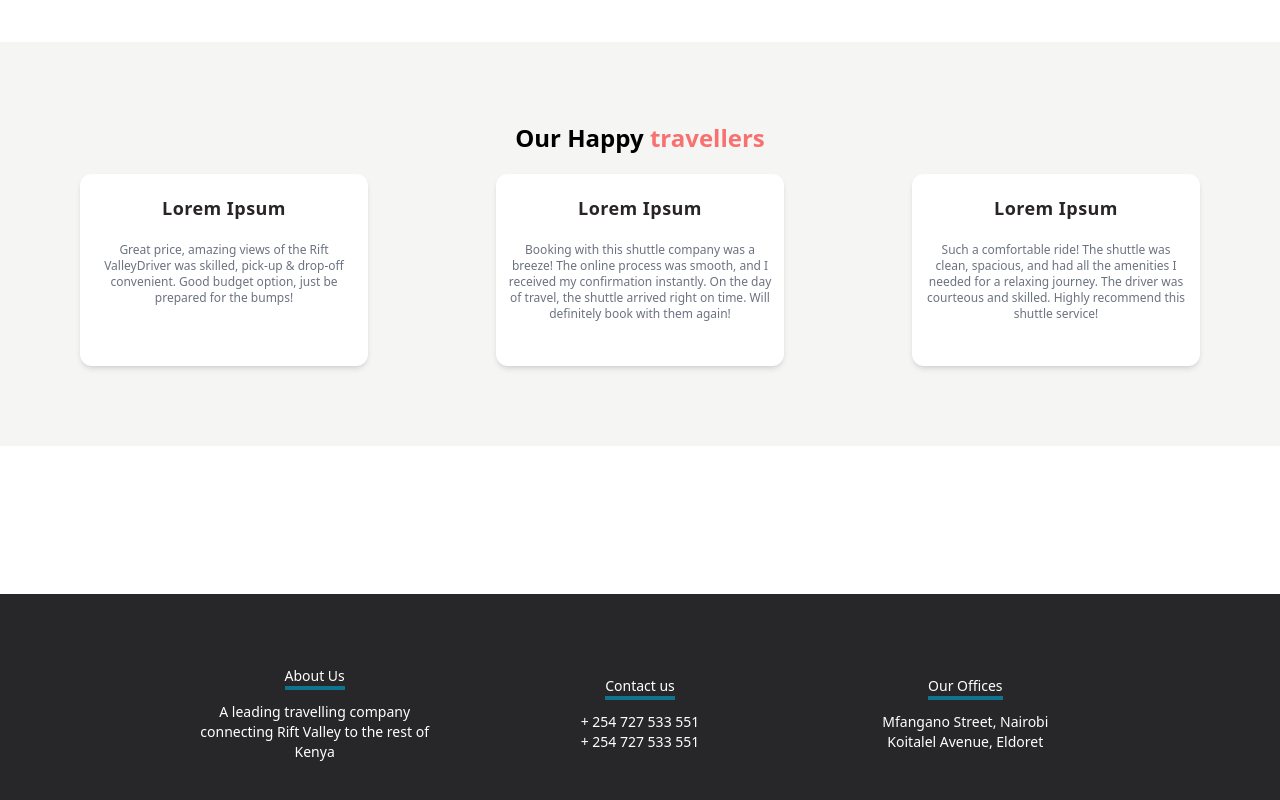
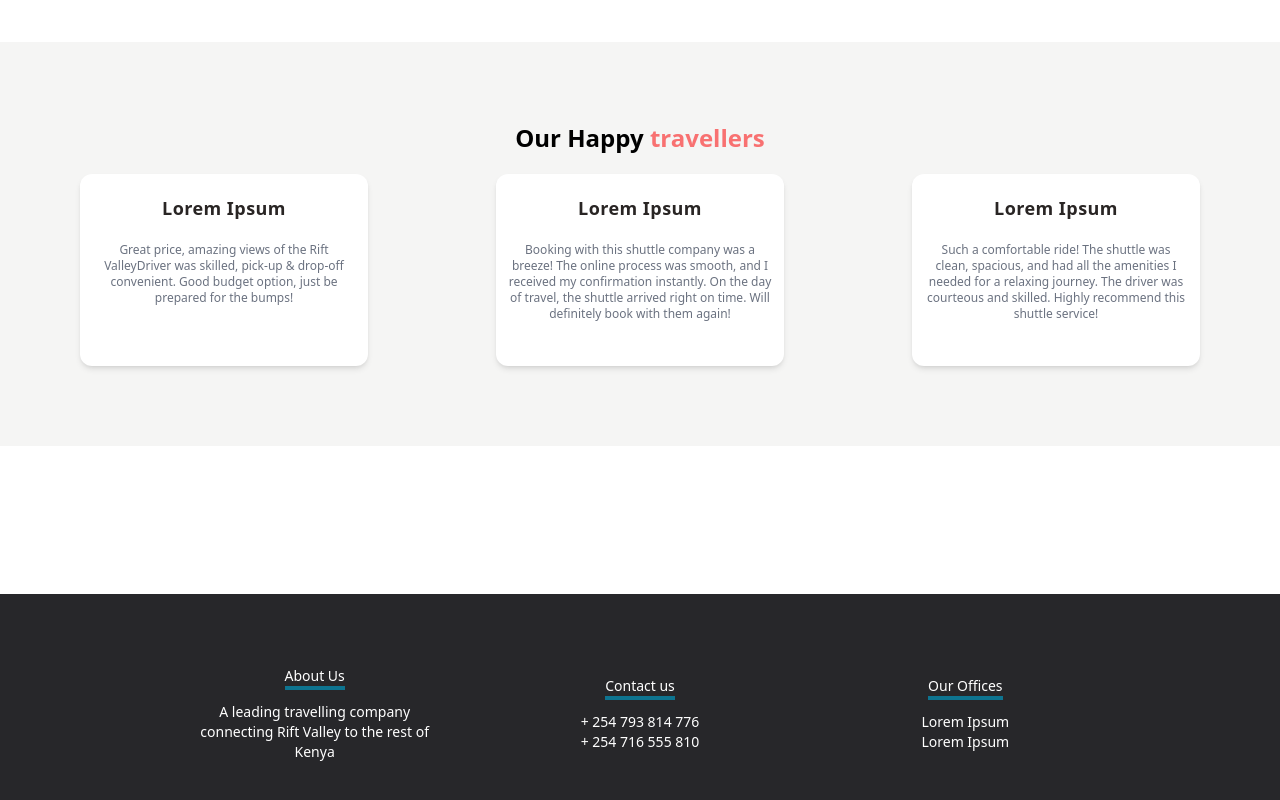
Before and after one commit to melau-eddy/Twende-frontend, a React (Vite) app: page / in a window 1280 px wide. Shown: the part 1235-2035 px from the top of the page. Built offline with nearby package versions, Linux system fonts and the light colour scheme; no server answers.

Commit message:
layout tsx

```diff
--- a/src/layout/Footer.tsx
+++ b/src/layout/Footer.tsx
@@ -10,16 +10,16 @@ export default function Footer() {
         <div className="flex flex-col items-center w-[240px]">
           <h1 className="border-b-4 border-cyan-700 mb-3 w-fit">Contact us</h1>
           <p className="flex flex-col">
-            <span>+ 254 727 533 551</span>
-            <span>+ 254 727 533 551</span>
+            <span>+ 254 793 814 776</span>
+            <span>+ 254 716 555 810</span>
           </p>
         </div>
 
         <div className=" flex flex-col items-center w-[240px]">
           <h1 className="border-b-4 border-cyan-700 mb-3 w-fit">Our Offices</h1>
           <p className=" flex flex-col">
-            <span>Mfangano Street, Nairobi</span>
-            <span>Koitalel Avenue, Eldoret</span>
+            <span>Lorem Ipsum</span>
+            <span>Lorem Ipsum</span>
           </p>
         </div>
       </div>
```
